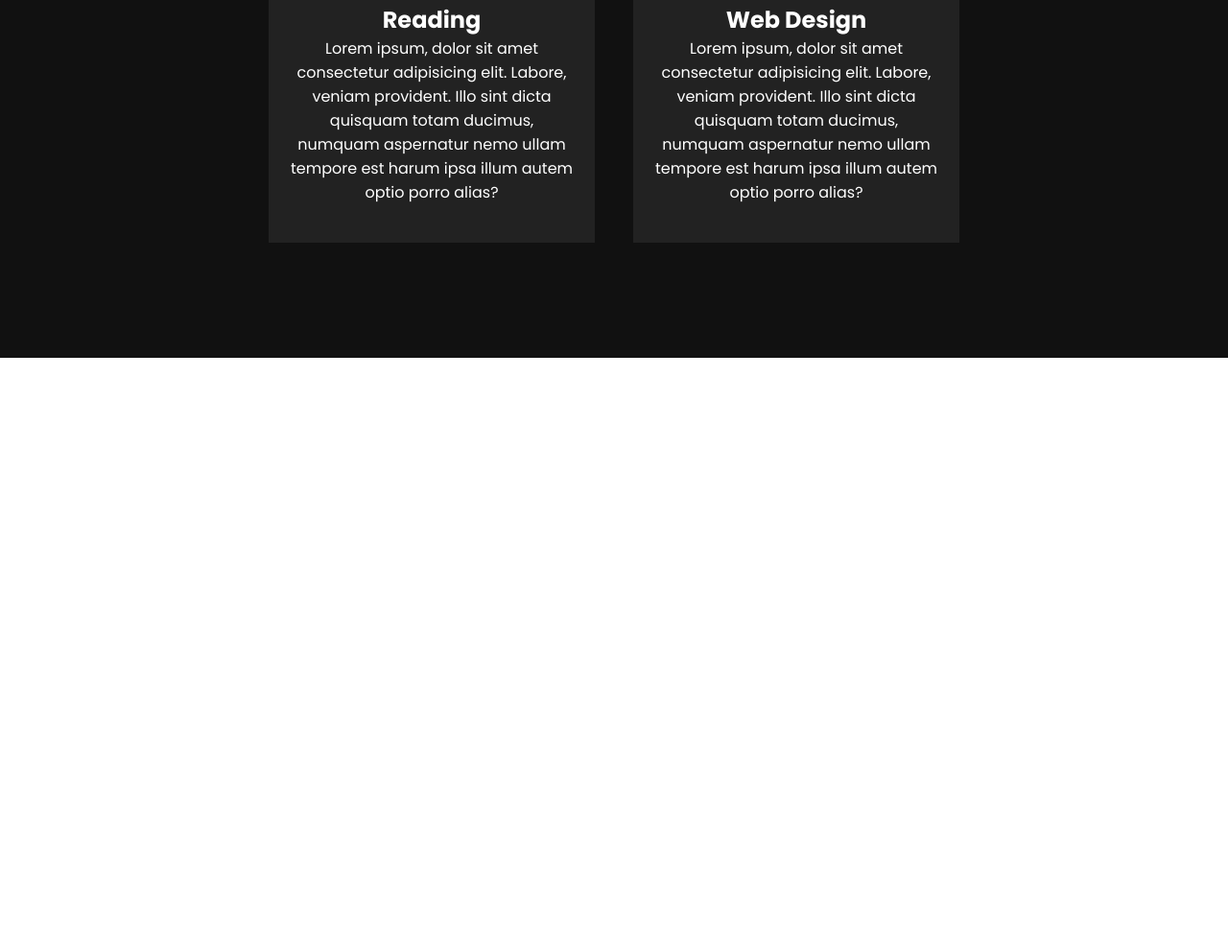
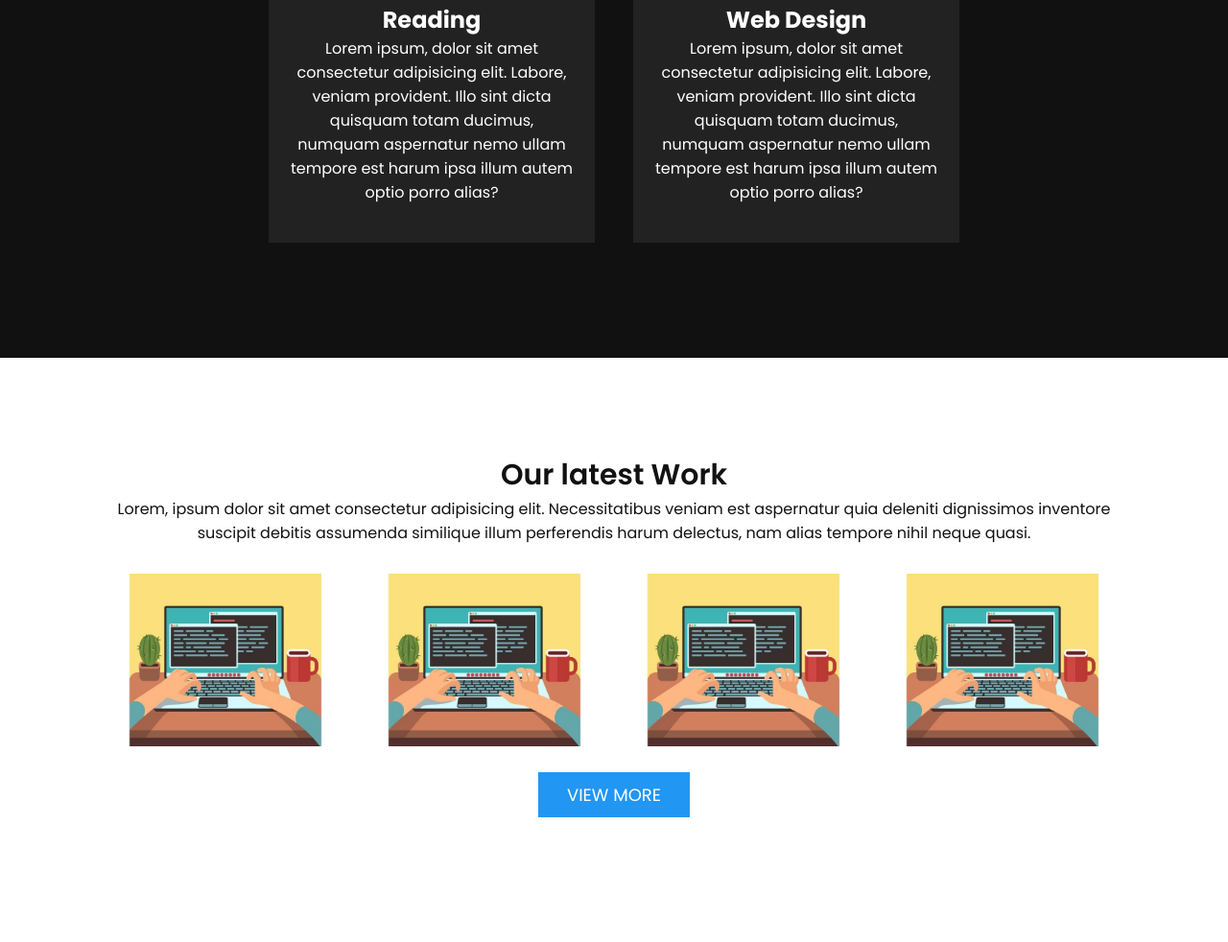
Before and after one commit to cathyAkoth/MyPortifolio, a plain HTML site: page index.html in a window 1280 px wide. Shown: the part 2983-3965 px from the top of the page at 96% size. Before the commit the page ends 3356 px from the top, so only its background shows below. Drawn offline with Linux system fonts and the light colour scheme.

Commit message:
Adding Latest work

```diff
--- a/index.html
+++ b/index.html
@@ -87,6 +87,31 @@
                 </div>
         </div>
     </section>
+    <section class="work">
+        <div class="heading">
+            <h2>Our latest Work</h2>
+            <p>Lorem, ipsum dolor sit amet consectetur adipisicing elit. Necessitatibus veniam est aspernatur quia deleniti dignissimos inventore suscipit debitis assumenda similique illum perferendis harum delectus, nam alias tempore nihil neque quasi.</p>
+
+        </div>
+        <div class="content">
+            <div class="workBx">
+                <img src="programmer.jpg" alt="">
+            </div>
+            <div class="workBx">
+                <img src="programmer.jpg" alt="">
+            </div>
+            <div class="workBx">
+                <img src="programmer.jpg" alt="">
+            </div>
+            <div class="workBx">
+                <img src="programmer.jpg" alt="">
+            </div>
+        </div>
+        <div class="heading">
+            <a href="#" class="btn">View more</a>
+        </div>
+
+    </section>
     <script type="text/javascript">
         window.addEventListener('scroll',function(){
             var header = document.querySelector('header');
```
